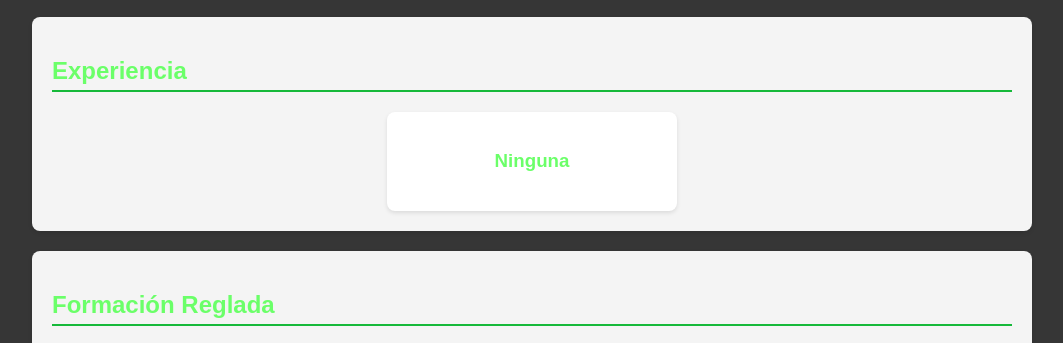
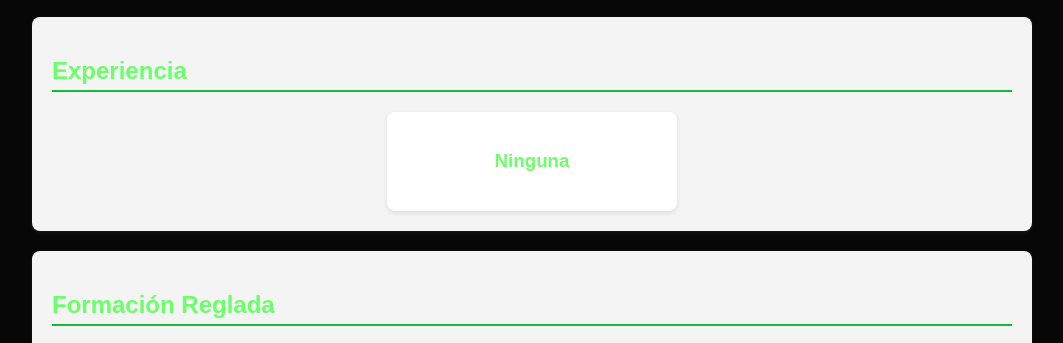
Before and after one commit to IvanRuizPedros/IvanRuizPedros.github.io, a plain HTML site: page index.html in a window 1280 px wide. Shown: the part 101-444 px from the top of the page, without its empty margins (108-1171 px from the left). Drawn offline with Linux system fonts and the light colour scheme.

Commit message:
Modificacion

```diff
--- a/css/estilos.css
+++ b/css/estilos.css
@@ -2,7 +2,7 @@ body {
     font-family: Arial, sans-serif;
     margin: 0;
     padding: 0;
-    background-color: #363636;
+    background-color: #070707;
     color: #6bff69;
 }
 
@@ -30,10 +30,10 @@ h2 {
 }
 
 section {
-    background-color: #fff;
+    background-color: #363636;
     padding: 20px;
     border-radius: 8px;
-    box-shadow: 0 2px 4px rgba(0,0,0,0.1);
+    box-shadow: 0 2px 4px #171717;
     margin-bottom: 20px;
 }
 
```
